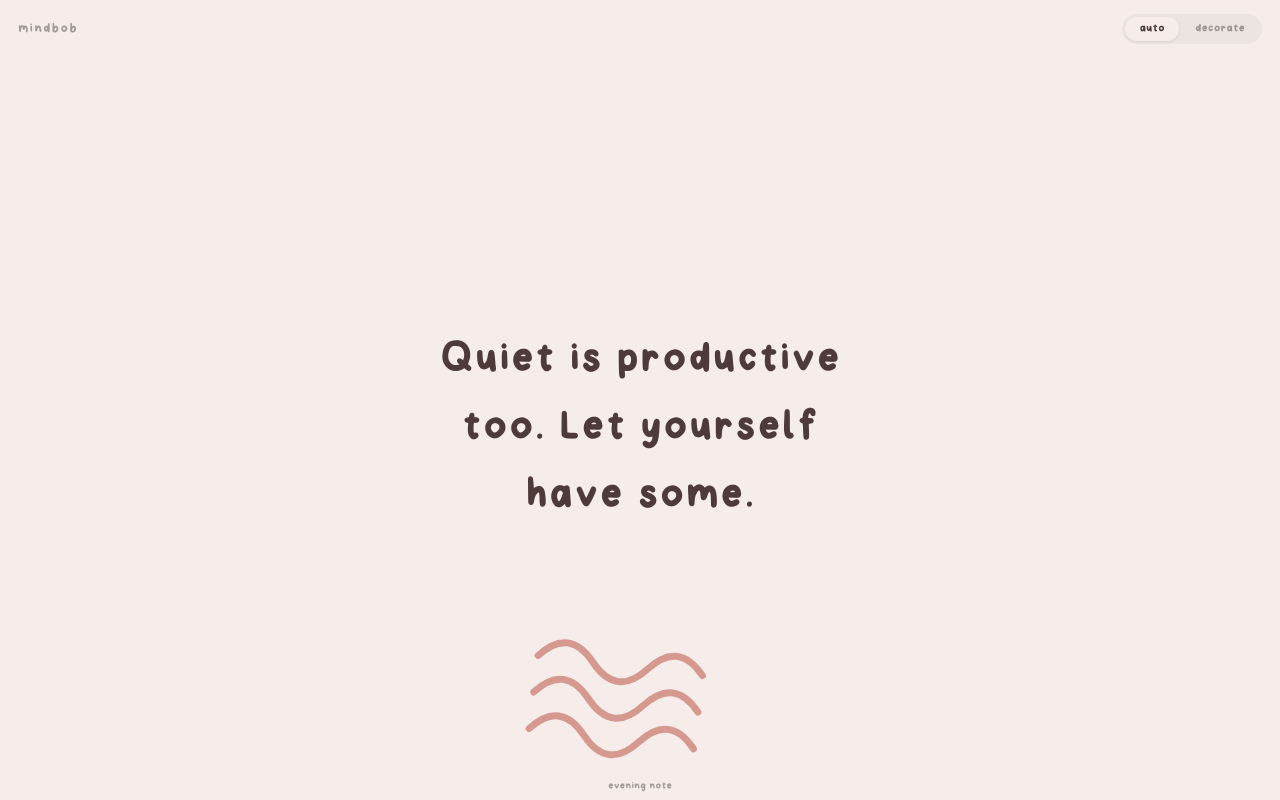
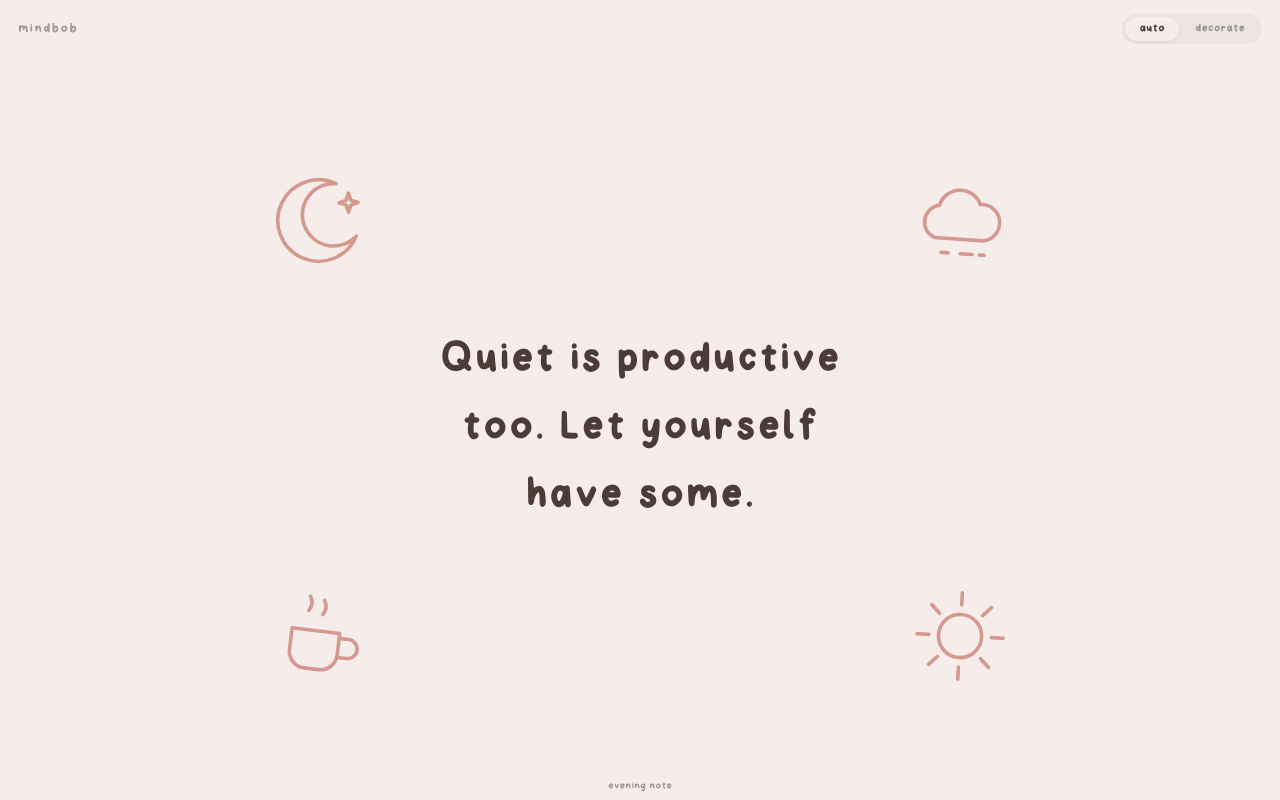
Before and after one commit to tzelynn/mindbob, a plain HTML site: page index.html in a window 1280 px wide. Drawn offline with Linux system fonts and the light colour scheme.

Commit message:
update automated design guidelines

```diff
--- a/js/doodles.js
+++ b/js/doodles.js
@@ -17,9 +17,29 @@ export async function loadManifest() {
   return manifestCache;
 }
 
-export function doodleNameFor(seed, manifest) {
-  if (!manifest || manifest.length === 0) return null;
-  return manifest[hashString("doodle|" + seed) % manifest.length];
+// How many doodles to show for this note: 1..4, deterministic per seed and
+// never more than the manifest can supply distinctly.
+export function doodleCountFor(seed, manifest) {
+  if (!manifest || manifest.length === 0) return 0;
+  const max = Math.min(4, manifest.length);
+  return 1 + (hashString("count|" + seed) % max);
+}
+
+// Pick `count` distinct doodles deterministically. Each pick is seeded
+// independently (varied), then linear-probes past collisions so the set is
+// always distinct (count is already capped to manifest length by the caller).
+export function doodleNamesFor(seed, manifest, count) {
+  if (!manifest || manifest.length === 0) return [];
+  const n = Math.min(count, manifest.length);
+  const used = new Set();
+  const chosen = [];
+  for (let i = 0; i < n; i++) {
+    let idx = hashString("doodle|" + i + "|" + seed) % manifest.length;
+    while (used.has(idx)) idx = (idx + 1) % manifest.length;
+    used.add(idx);
+    chosen.push(manifest[idx]);
+  }
+  return chosen;
 }
 
 // Fetch an SVG file and return its markup (so it can be inlined).
@@ -33,26 +53,50 @@ export async function fetchDoodleSvg(name) {
   }
 }
 
-// Render the chosen doodle into a container with a little seeded variation
-// (gentle offset + rotation) so the layout feels organic but stable.
+// Symmetric / equally-spaced layouts keyed by doodle count. Each entry is a
+// list of [x%, y%] anchor points; a doodle is centred on its point. Points sit
+// in the top/bottom margins so they frame the centred message instead of
+// clobbering it, and each layout is left-right (and where possible top-bottom)
+// symmetric. Doodles shrink as the count grows so they never collide.
+const LAYOUTS = {
+  1: { size: "min(46vw, 230px)", points: [[50, 72]] },
+  2: { size: "min(34vw, 170px)", points: [[50, 22], [50, 78]] },
+  3: { size: "min(28vw, 140px)", points: [[50, 20], [27, 80], [73, 80]] },
+  4: { size: "min(24vw, 120px)", points: [[25, 22], [75, 22], [25, 78], [75, 78]] },
+};
+
+// Render 1..4 chosen doodles into a container, each anchored to its symmetric
+// layout point with a little seeded rotation so the layout feels organic but
+// stable (same note -> identical placement).
 export async function renderAutoDoodle(container, seed) {
   const manifest = await loadManifest();
-  const name = doodleNameFor(seed, manifest);
   container.innerHTML = "";
   container.setAttribute("aria-hidden", "true");
-  if (!name) return;
 
-  const svg = await fetchDoodleSvg(name);
-  if (!svg) return;
-  container.innerHTML = svg;
+  const count = doodleCountFor(seed, manifest);
+  if (count === 0) return;
+
+  const layout = LAYOUTS[count];
+  const names = doodleNamesFor(seed, manifest, count);
+  const svgs = await Promise.all(names.map(fetchDoodleSvg));
 
   const r = seededRng(seed + "|placement");
-  const dx = Math.round((r() - 0.5) * 16);     // -8..8 vw-ish
-  const dy = 22 + Math.round(r() * 14);         // sit a bit below centre
-  const rot = Math.round((r() - 0.5) * 16);     // -8..8 deg
-  const el = container.firstElementChild;
-  if (el) {
-    el.style.transform = `translate(${dx}vw, ${dy}vh) rotate(${rot}deg)`;
-    el.style.transition = "transform 600ms ease";
-  }
+  svgs.forEach((svg, i) => {
+    if (!svg) return;
+    const [x, y] = layout.points[i];
+    const rot = Math.round((r() - 0.5) * 16);   // -8..8 deg
+
+    const slot = document.createElement("div");
+    slot.className = "doodle-slot";
+    slot.innerHTML = svg;
+    slot.style.left = x + "%";
+    slot.style.top = y + "%";
+    slot.style.transform = `translate(-50%, -50%) rotate(${rot}deg)`;
+    slot.style.transition = "transform 600ms ease";
+
+    const el = slot.firstElementChild;
+    if (el) el.style.width = layout.size;
+
+    container.appendChild(slot);
+  });
 }
--- a/styles.css
+++ b/styles.css
@@ -111,14 +111,17 @@ body {
 .app[data-mode="auto"] .layer-canvas { display: none; }
 
 .layer-doodle {
-  display: flex;
-  align-items: center;
-  justify-content: center;
   pointer-events: none;
 }
 
+/* Each doodle is anchored to a layout point (set inline as left/top %) and
+   centred on it via translate(-50%, -50%); width is set inline per count. */
+.doodle-slot {
+  position: absolute;
+}
+
 .layer-doodle svg {
-  width: min(46vw, 230px);
+  width: min(46vw, 230px);   /* default; overridden inline per doodle count */
   height: auto;
   color: var(--accent);      /* inline SVGs use currentColor */
   opacity: 0.9;
```
Also changed, not shown: CLAUDE.md (+2 -1 lines), specs/daily-doodle-specs.md (added, +14 -0 lines), 1 other file.
